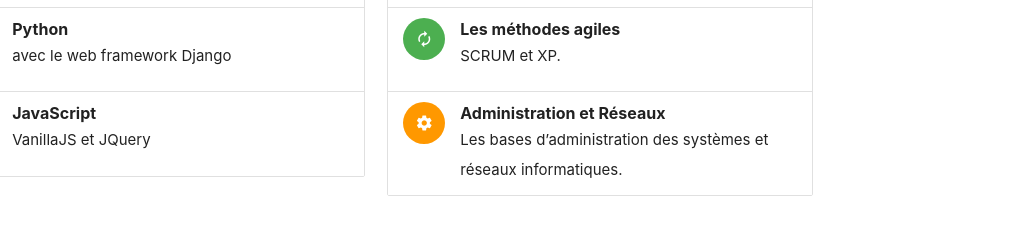
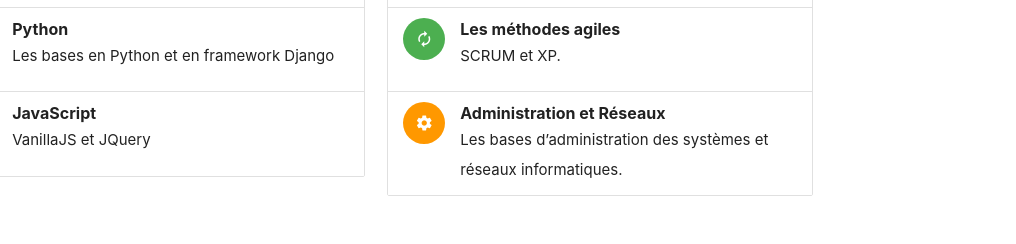
Before and after one commit to Youssef-Erradi/youssef-erradi.github.io, a plain HTML site: page index.html in a window 1280 px wide. Shown: the part 3714-3958 px from the top of the page, 264-1280 px from the left. Drawn offline with nearby package versions, Linux system fonts and the light colour scheme.

Commit message:
Update index.html

```diff
--- a/index.html
+++ b/index.html
@@ -265,7 +265,7 @@
             <li class="collection-item avatar">
               <i class="material-icons circle white"><img src="assets/img/python.png" height="40px" alt="Python Logo"></i>
               <span class="title"><b> Python </b></span>
-              <p>avec le web framework Django</p>
+              <p>Les bases en Python et en framework Django</p>
             </li>
             <li class="collection-item avatar">
               <i class="material-icons circle white"><img src="assets/img/js.png" height="40px" alt="Java Logo"></i>
```
